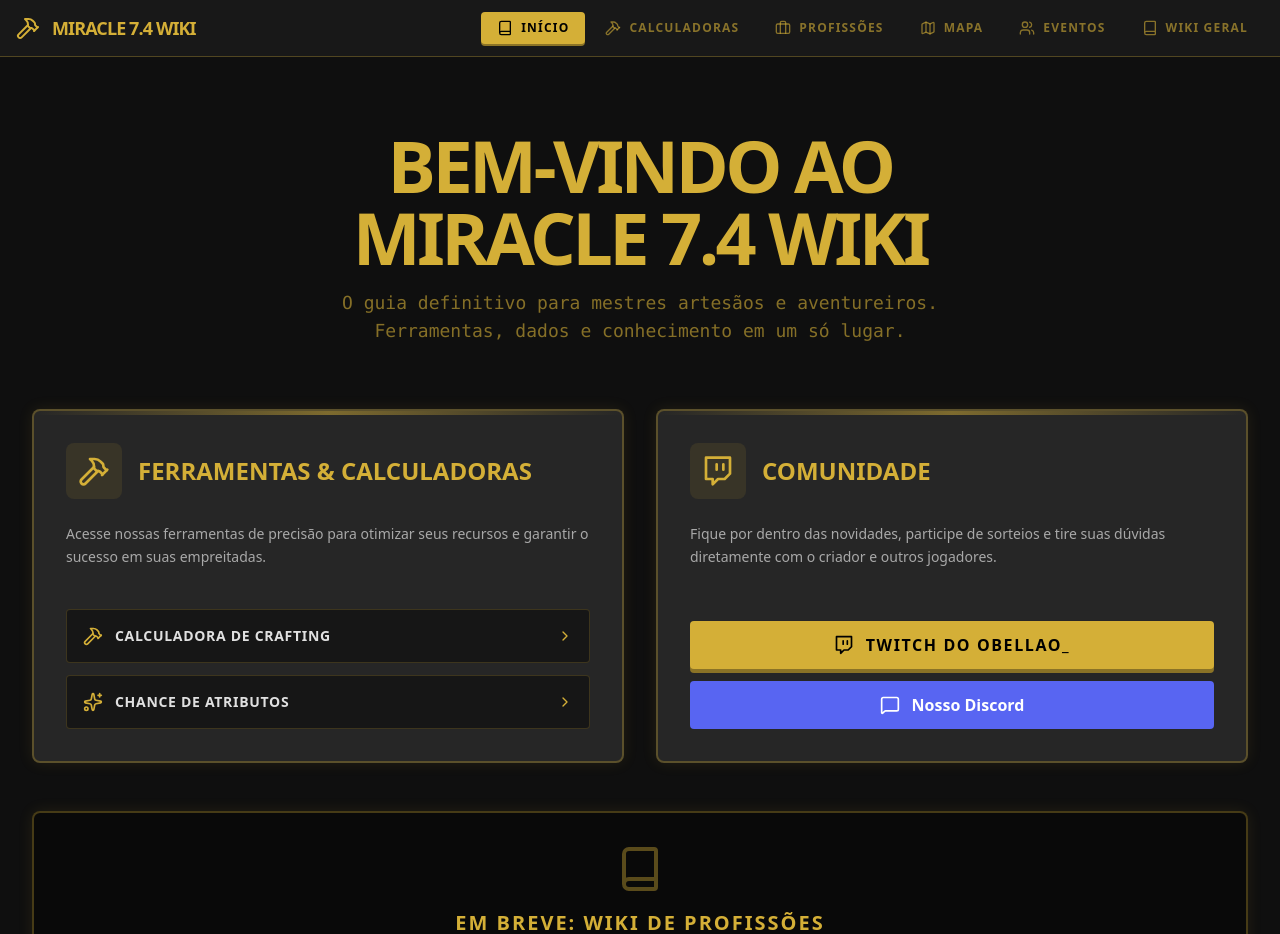
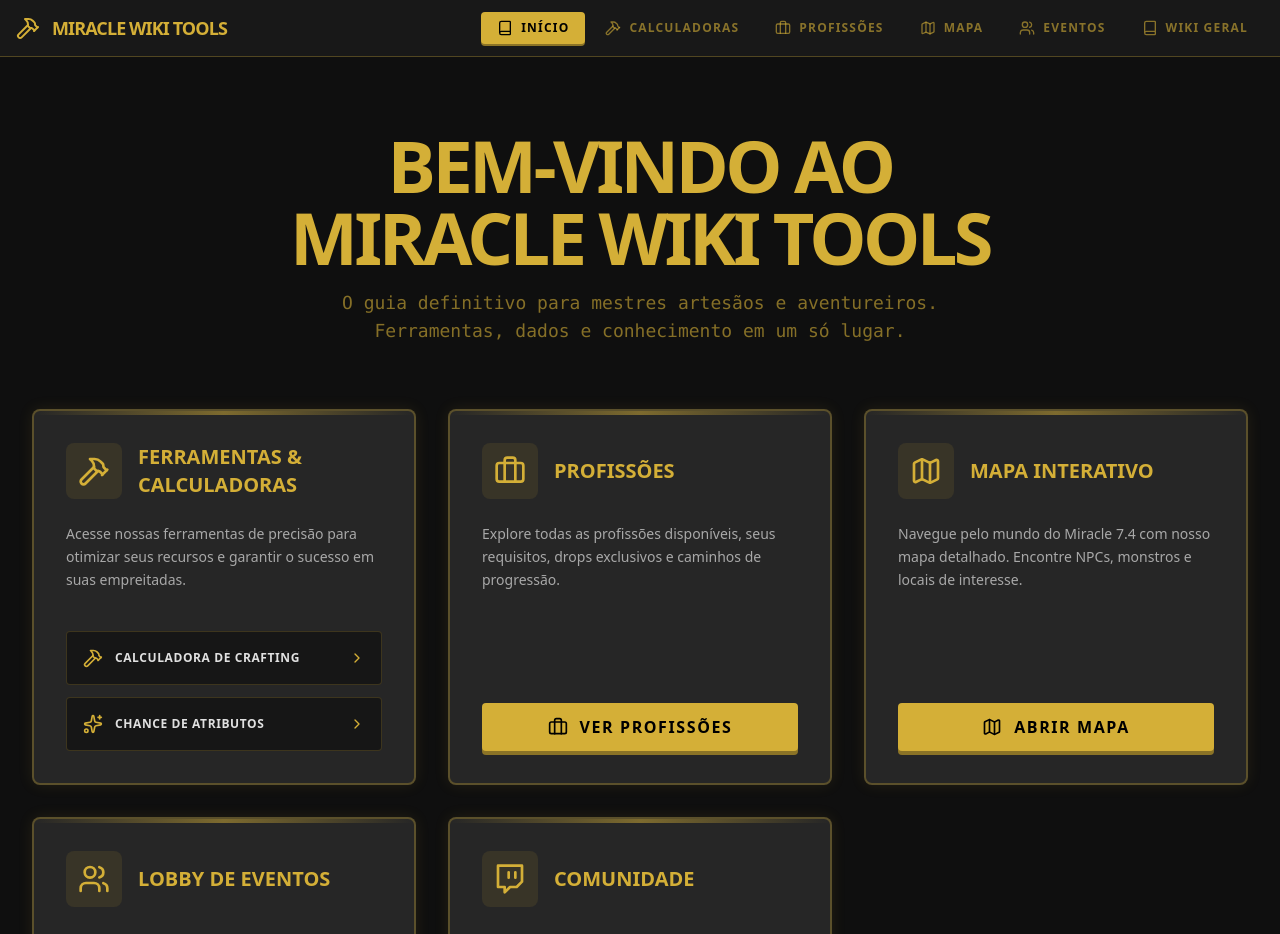
Before and after one commit to AugustoBello10/OpenMiracle, a React (Vite) app: page / in a window 1280 px wide. Shown: the top 934 px of the page. Built offline with nearby package versions, Linux system fonts and the light colour scheme.

Commit message:
refactor: Update application name to Miracle Wiki Tools
Updates the application name and branding across the UI and metadata to simplify it from "Miracle 7.4 Wiki" to "Miracle Wiki Tools". This change aligns the name with the project's broader scope and future development.

```diff
--- a/metadata.json
+++ b/metadata.json
@@ -1,5 +1,5 @@
 {
-  "name": "Miracle 7.4 Wiki & Tools",
+  "name": "Miracle Wiki Tools",
   "description": "Wiki completa e ferramentas para Miracle 7.4: Calculadoras de Crafting, Atributos, Profissões e mais.",
   "requestFramePermissions": []
 }
--- a/src/App.tsx
+++ b/src/App.tsx
@@ -429,7 +429,7 @@ export default function App() {
           >
             <Hammer className="text-medieval-gold w-6 h-6" />
             <span className="text-medieval-gold font-black uppercase tracking-tighter text-lg hidden sm:inline">
-              Miracle 7.4 Wiki
+              Miracle Wiki Tools
             </span>
           </button>
 
@@ -511,7 +511,7 @@ export default function App() {
                     transition={{ delay: 0.2 }}
                   >
                     <h1 className="text-5xl sm:text-7xl font-black text-medieval-gold uppercase tracking-tighter leading-none">
-                      Bem-vindo ao <br /> Miracle 7.4 Wiki
+                      Bem-vindo ao <br /> Miracle Wiki Tools
                     </h1>
                     <p className="text-medieval-gold/60 font-mono text-lg mt-4 max-w-2xl mx-auto">
                       O guia definitivo para mestres artesãos e aventureiros. Ferramentas, dados e conhecimento em um só lugar.
@@ -519,16 +519,16 @@ export default function App() {
                   </motion.div>
                 </div>
 
-                <div className="grid grid-cols-1 md:grid-cols-2 gap-8 mt-16">
+                <div className="grid grid-cols-1 md:grid-cols-2 lg:grid-cols-3 gap-8 mt-16">
                   {/* Card Calculadoras */}
-                  <div className="medieval-card bg-medieval-card p-8 medieval-border rounded-lg space-y-6">
+                  <div className="medieval-card bg-medieval-card p-8 medieval-border rounded-lg space-y-6 flex flex-col">
                     <div className="flex items-center gap-4">
                       <div className="p-3 bg-medieval-gold/10 rounded-lg">
                         <Hammer className="text-medieval-gold w-8 h-8" />
                       </div>
-                      <h2 className="text-2xl font-black text-medieval-gold uppercase">Ferramentas & Calculadoras</h2>
+                      <h2 className="text-xl font-black text-medieval-gold uppercase">Ferramentas & Calculadoras</h2>
                     </div>
-                    <p className="text-medieval-text/70 text-sm leading-relaxed">
+                    <p className="text-medieval-text/70 text-sm leading-relaxed flex-1">
                       Acesse nossas ferramentas de precisão para otimizar seus recursos e garantir o sucesso em suas empreitadas.
                     </p>
                     <div className="grid grid-cols-1 gap-3 pt-4">
@@ -541,7 +541,7 @@ export default function App() {
                       >
                         <div className="flex items-center gap-3">
                           <Hammer className="text-medieval-gold w-5 h-5" />
-                            <span className="font-bold uppercase tracking-wider text-sm">Calculadora de Crafting</span>
+                          <span className="font-bold uppercase tracking-wider text-xs">Calculadora de Crafting</span>
                         </div>
                         <ChevronRight className="text-medieval-gold w-4 h-4 group-hover:translate-x-1 transition-transform" />
                       </button>
@@ -554,23 +554,80 @@ export default function App() {
                       >
                         <div className="flex items-center gap-3">
                           <Sparkles className="text-medieval-gold w-5 h-5" />
-                            <span className="font-bold uppercase tracking-wider text-sm">Chance de Atributos</span>
+                          <span className="font-bold uppercase tracking-wider text-xs">Chance de Atributos</span>
                         </div>
                         <ChevronRight className="text-medieval-gold w-4 h-4 group-hover:translate-x-1 transition-transform" />
                       </button>
                     </div>
                   </div>
 
-                  {/* Card Twitch/Discord */}
+                  {/* Card Profissões */}
+                  <div className="medieval-card bg-medieval-card p-8 medieval-border rounded-lg space-y-6 flex flex-col">
+                    <div className="flex items-center gap-4">
+                      <div className="p-3 bg-medieval-gold/10 rounded-lg">
+                        <Briefcase className="text-medieval-gold w-8 h-8" />
+                      </div>
+                      <h2 className="text-xl font-black text-medieval-gold uppercase">Profissões</h2>
+                    </div>
+                    <p className="text-medieval-text/70 text-sm leading-relaxed flex-1">
+                      Explore todas as profissões disponíveis, seus requisitos, drops exclusivos e caminhos de progressão.
+                    </p>
+                    <button
+                      onClick={() => setActiveTab('profissoes')}
+                      className="medieval-button w-full flex items-center justify-center gap-3"
+                    >
+                      <Briefcase className="w-5 h-5" /> Ver Profissões
+                    </button>
+                  </div>
+
+                  {/* Card Mapa */}
+                  <div className="medieval-card bg-medieval-card p-8 medieval-border rounded-lg space-y-6 flex flex-col">
+                    <div className="flex items-center gap-4">
+                      <div className="p-3 bg-medieval-gold/10 rounded-lg">
+                        <Map className="text-medieval-gold w-8 h-8" />
+                      </div>
+                      <h2 className="text-xl font-black text-medieval-gold uppercase">Mapa Interativo</h2>
+                    </div>
+                    <p className="text-medieval-text/70 text-sm leading-relaxed flex-1">
+                      Navegue pelo mundo do Miracle 7.4 com nosso mapa detalhado. Encontre NPCs, monstros e locais de interesse.
+                    </p>
+                    <button
+                      onClick={() => setActiveTab('mapa')}
+                      className="medieval-button w-full flex items-center justify-center gap-3"
+                    >
+                      <Map className="w-5 h-5" /> Abrir Mapa
+                    </button>
+                  </div>
+
+                  {/* Card Eventos */}
+                  <div className="medieval-card bg-medieval-card p-8 medieval-border rounded-lg space-y-6 flex flex-col">
+                    <div className="flex items-center gap-4">
+                      <div className="p-3 bg-medieval-gold/10 rounded-lg">
+                        <Users className="text-medieval-gold w-8 h-8" />
+                      </div>
+                      <h2 className="text-xl font-black text-medieval-gold uppercase">Lobby de Eventos</h2>
+                    </div>
+                    <p className="text-medieval-text/70 text-sm leading-relaxed flex-1">
+                      Participe de quests agendadas ou peça ajuda para outros jogadores em tempo real.
+                    </p>
+                    <button
+                      onClick={() => setActiveTab('eventos')}
+                      className="medieval-button w-full flex items-center justify-center gap-3"
+                    >
+                      <Users className="w-5 h-5" /> Acessar Lobby
+                    </button>
+                  </div>
+
+                  {/* Card Comunidade */}
                   <div className="medieval-card bg-medieval-card p-8 medieval-border rounded-lg space-y-6 flex flex-col">
                     <div className="flex items-center gap-4">
                       <div className="p-3 bg-medieval-gold/10 rounded-lg">
                         <Twitch className="text-medieval-gold w-8 h-8" />
                       </div>
-                      <h2 className="text-2xl font-black text-medieval-gold uppercase">Comunidade</h2>
+                      <h2 className="text-xl font-black text-medieval-gold uppercase">Comunidade</h2>
                     </div>
                     <p className="text-medieval-text/70 text-sm leading-relaxed flex-1">
-                      Fique por dentro das novidades, participe de sorteios e tire suas dúvidas diretamente com o criador e outros jogadores.
+                      Fique por dentro das novidades, participe de sorteios e tire suas dúvidas diretamente com o criador.
                     </p>
                     <div className="grid grid-cols-1 gap-3 pt-4">
                       <a href="https://www.twitch.tv/obellao_" target="_blank" rel="noopener noreferrer" className="medieval-button flex items-center justify-center gap-3">
```
Lines whose indentation alone changed are shown as unchanged.
